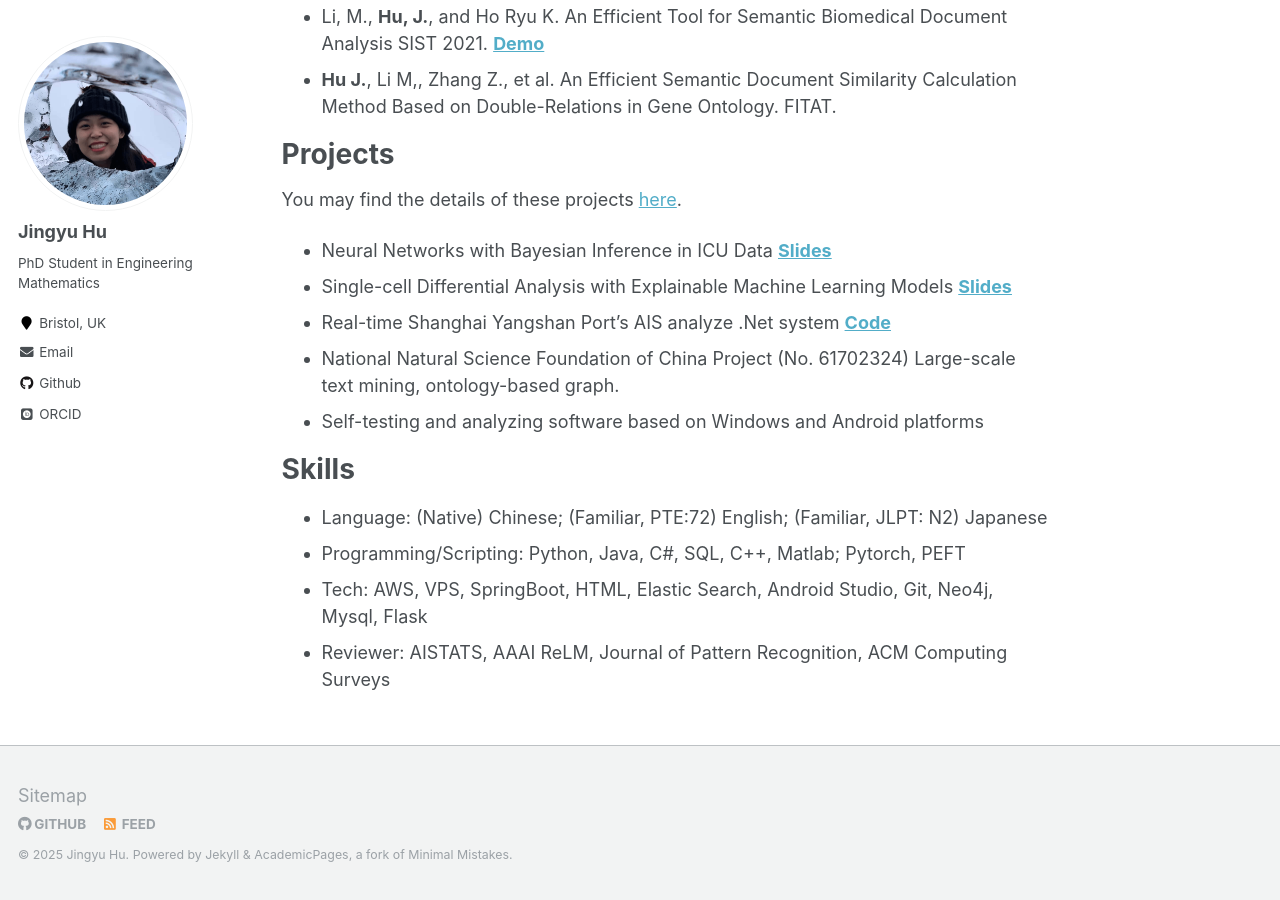
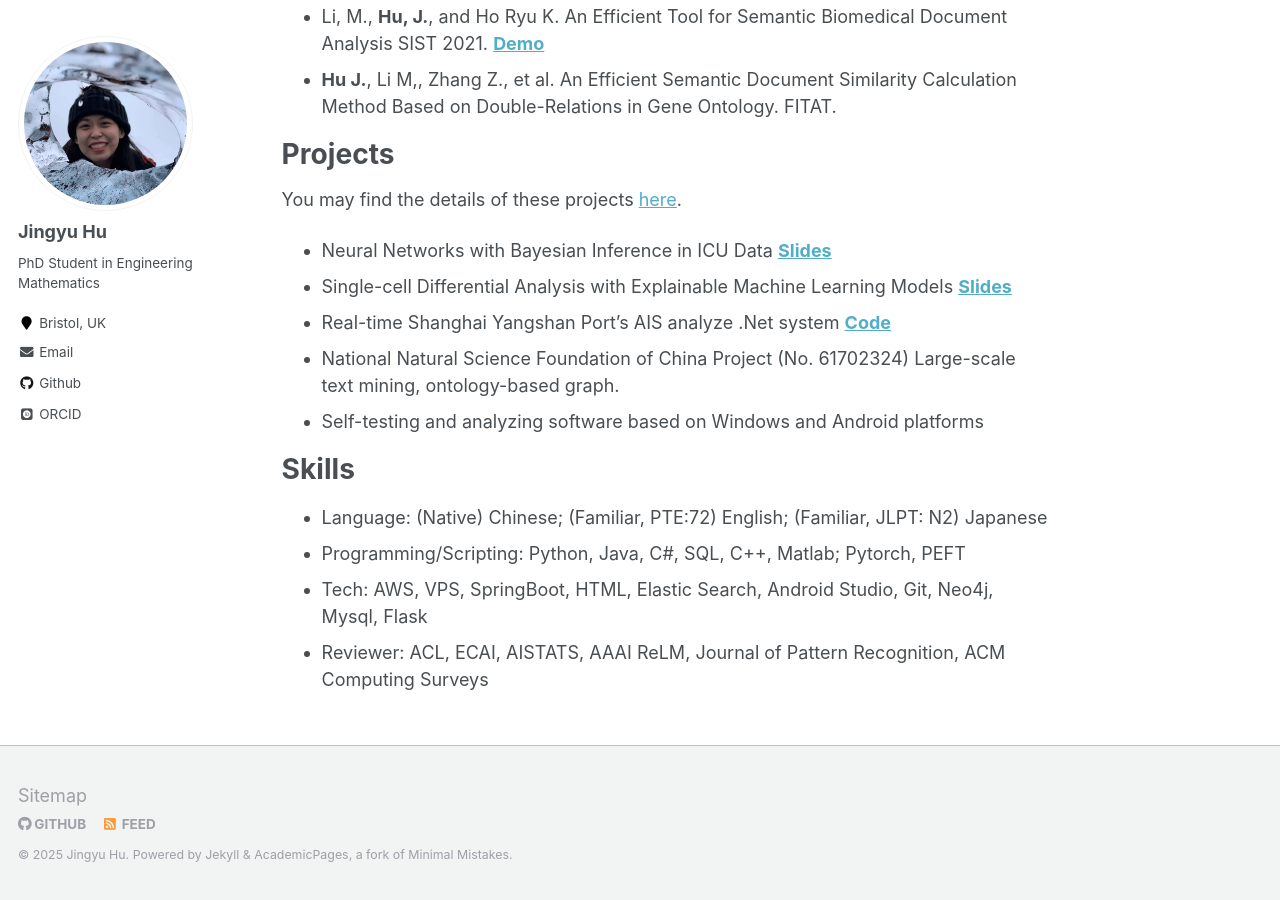
Before and after one commit to ym21669/ym21669.github.io, a Jekyll site: the page built from _pages/about.md, in a window 1280 px wide and 900 px high, scrolled down 1019 px. Built offline with Jekyll 4.4.1, drawn with Linux system fonts in a browser that asks for light colours; some web fonts are replaced.

Commit message:
Updated format

```diff
--- a/_pages/about.md
+++ b/_pages/about.md
@@ -20,6 +20,7 @@
 ![LLM](../images/pp_icons/llm.png) **LLMs**  | ![Fairness](../images/pp_icons/fairness.png) **Fairness/Alignment** | ![XAI](../images/pp_icons/xai.png) **Explainability/Interpretability**
 
 *	**Hu, J.**, Yang, M., Du, M. ,& Liu, W., (2025). Fine-Grained Interpretation of Political Opinions in Large Language Models. arXiv preprint.   [**Preprint**](https://arxiv.org/abs/2506.04774) |  ![LLM](../images/pp_icons/llm.png) ![XAI](../images/pp_icons/xai.png)
+
 *	Shu D, Zhao H, **Hu J.**, Liu W., Cheng L. & Du, M. (2025) Large Vision-Language Model Alignment and Misalignment: A Survey Through the Lens of Explainability[J]. arXiv preprint. [**Preprint**](https://arxiv.org/abs/2501.01346) | ![LLM](../images/pp_icons/llm.png) ![Fairness](../images/pp_icons/fairness.png) ![XAI](../images/pp_icons/xai.png)
 
 *	**Hu, J.**, Bo, H., Hong, J., Liu, X., & Liu, W. (2025). Mitigating Degree Bias Adaptively with Hard-to-Learn Nodes
@@ -51,4 +52,4 @@
 * Language: (Native) Chinese; (Familiar, PTE:72) English; (Familiar, JLPT: N2) Japanese
 * Programming/Scripting: Python, Java, C#, SQL, C++, Matlab; Pytorch, PEFT
 * Tech: AWS, VPS, SpringBoot, HTML, Elastic Search, Android Studio, Git, Neo4j, Mysql, Flask
-* Reviewer: AISTATS, AAAI ReLM, Journal of Pattern Recognition, ACM Computing Surveys
+* Reviewer: ACL, ECAI, AISTATS, AAAI ReLM, Journal of Pattern Recognition, ACM Computing Surveys
```
Also changed, not shown: _pages/cv.md (+2 -1 lines), 1 other file.
